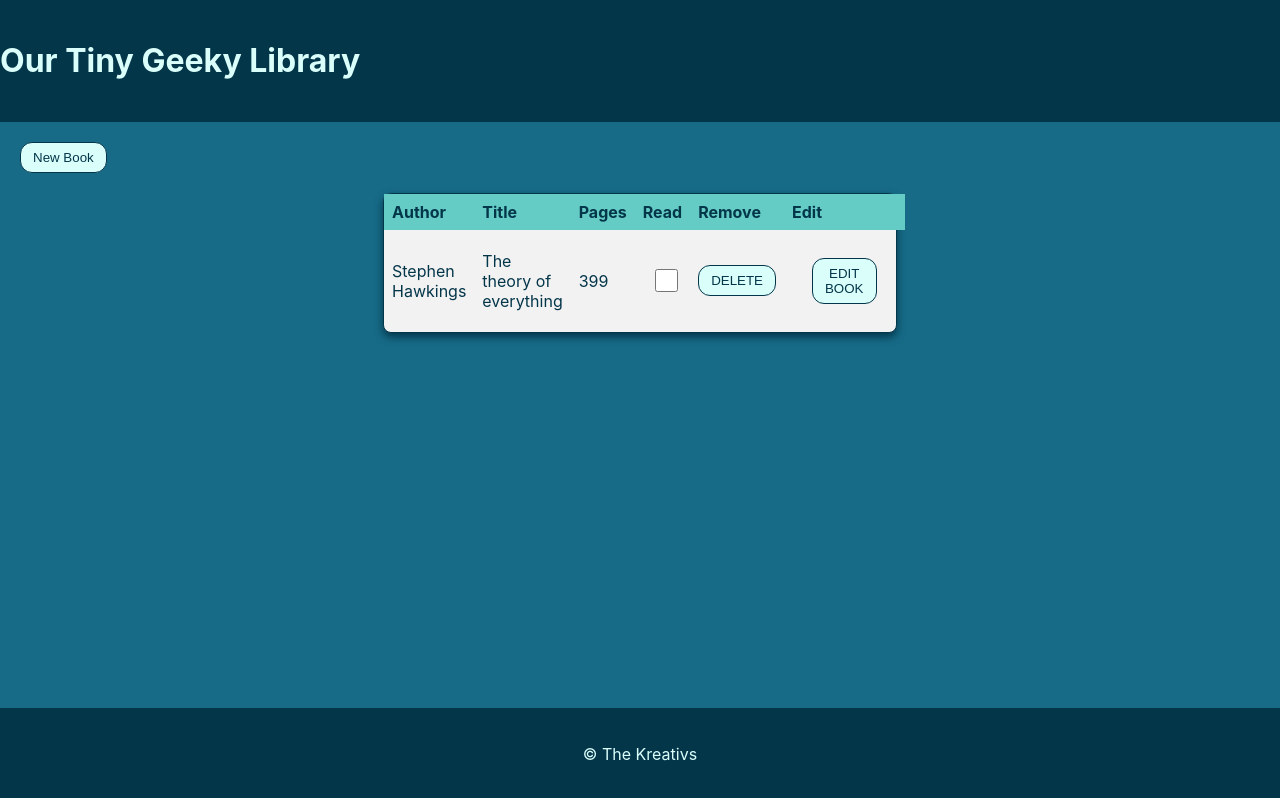
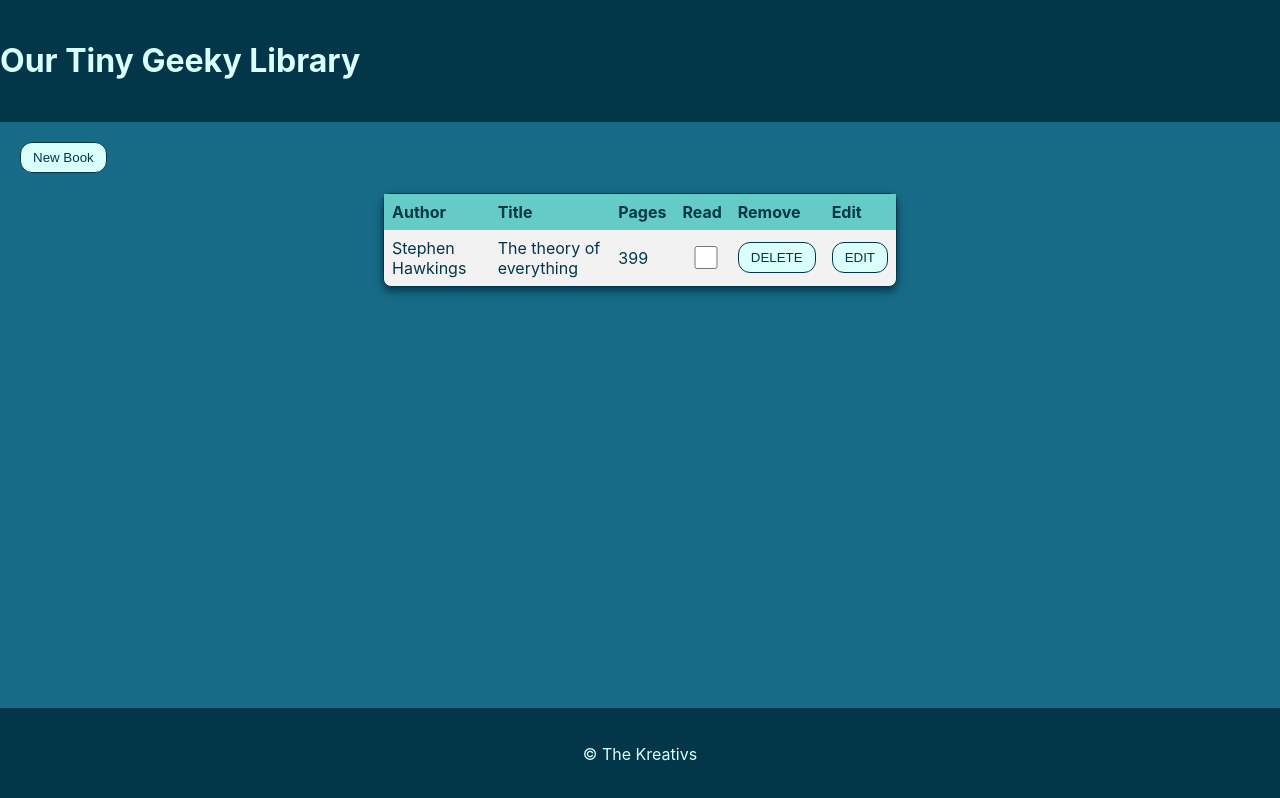
Before and after one commit to lopezatn/my-library-react-app, a React app: page / in a window 1280 px wide. Built offline with nearby package versions, Linux system fonts and the light colour scheme.

Commit message:
overlay to EditBookButton component CSS added

```diff
--- a/src/components/EditBookButton/EditBookButton.css
+++ b/src/components/EditBookButton/EditBookButton.css
@@ -1,7 +1,3 @@
-.edit-book {
-    margin: 20px;
-  }
-
   button {
     padding: 7px 12px;
     background-color: #dafffb;
@@ -16,3 +12,15 @@
     color: #dafffb;
     border-color: #dafffb;
   }
+
+  .overlay {
+    position: fixed;
+    top: 0;
+    left: 0;
+    width: 100%;
+    height: 100%;
+    background: rgba(0, 0, 0, 0.5);
+    display: flex;
+    justify-content: center;
+    align-items: center;
+  }
--- a/src/components/EditBookButton/EditBookButton.jsx
+++ b/src/components/EditBookButton/EditBookButton.jsx
@@ -1,21 +1,18 @@
-import React from "react";
+import React, { useState } from "react";
 import "./EditBookButton.css";
 import EditBookForm from "../EditBookForm/EditBookForm";
 
-function EditBookButton({book}) {
+function EditBookButton({ book }) {
+  const [toggleForm, setToggleForm] = useState(false);
 
-  const toggleEditFormVisibility = () => {
-    let form = document.getElementById("editBookForm");
-    form.style.display = form.style.display === "block" ? "none" : "block";
-  };
-
-  console.log(book);
   return (
-    <div className="edit-book">
-      <button onClick={() => toggleEditFormVisibility()}>
-        EDIT BOOK
-      </button>
-      <EditBookForm book={book}/>
+    <div>
+      <button onClick={() => setToggleForm(true)}>EDIT</button>
+      {toggleForm && (
+        <div className="overlay">
+          <EditBookForm book={book} toggle={setToggleForm} />
+        </div>
+      )}
     </div>
   );
 }
--- a/src/components/EditBookForm/EditBookForm.css
+++ b/src/components/EditBookForm/EditBookForm.css
@@ -1,13 +1,14 @@
 .edit-book-form {
-    display: none;
-    width: 250px;
+    position: absolute;
+    width: 50%;
+    top: 20vh;
+    left: 50vh;
+    height: 30vh;
     padding: 7px;
     background-color: #64ccc5;
     color: #04364a;
     border-radius: 12px;
     box-shadow: 3px 3px 3px #04364a;
-    position: absolute;
-    z-index: 3;
   }
 
   input {
--- a/src/components/EditBookForm/EditBookForm.jsx
+++ b/src/components/EditBookForm/EditBookForm.jsx
@@ -3,14 +3,12 @@ import "./EditBookForm.css";
 import { useDispatch } from "react-redux";
 import { editBook } from "../../features/books/bookSlice";
 
-function EditBookForm({book}) {
-
+function EditBookForm({book, toggle}) {
   const dispatch = useDispatch();
   const [author, setAuthor] = useState(book.author);
   const [title, setTitle] = useState(book.title);
   const [pages, setPages] = useState(book.pages);
 
-  console.log(book);
   const saveBook = (e) => {
     e.preventDefault();
 
@@ -70,6 +68,10 @@ function EditBookForm({book}) {
       <button type="submit" data-testid="save-book">
         Save Book
       </button>
+
+      <button type="button" onClick={() => toggle(false)}>
+        Cancel
+      </button>
     </form>
   );
 }
```
